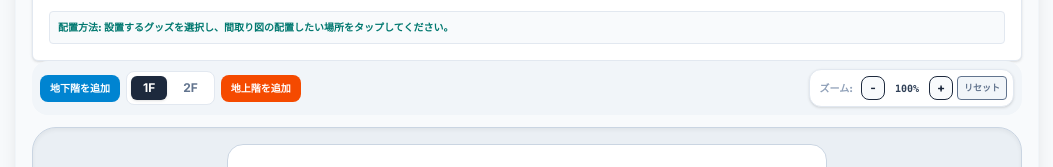
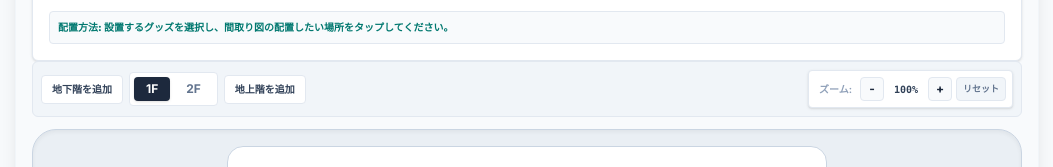
Before and after one commit to duck-ahiru-Z/mushi, a Next.js app: page /map in a window 1280 px wide. Shown: the part 399-566 px from the top of the page, without its empty margins (113-1166 px from the left). Built offline with nearby package versions, Linux system fonts and the light colour scheme; no server answers.

Commit message:
style: 階層セレクター（FloorSelector）からカラフルな配色や過度な丸みを排除し、シャープな単色枠線デザインに変更

```diff
--- a/src/components/map/FloorSelector.tsx
+++ b/src/components/map/FloorSelector.tsx
@@ -26,22 +26,22 @@ export function FloorSelector({
   setZoom,
 }: FloorSelectorProps) {
   return (
-    <div className="flex items-center justify-between gap-2 mb-3 bg-slate-100 p-2 rounded-2xl flex-wrap">
+    <div className="flex items-center justify-between gap-2 mb-3 bg-slate-100 p-2 rounded-md flex-wrap border border-slate-200">
       {/* 左: 階数操作 */}
-      <div className="flex items-center gap-1.5">
+      <div className="flex items-center gap-1.5 flex-wrap">
         <button
           onClick={onAddLowerFloor}
-          className="px-2.5 py-1.5 rounded-lg text-[10px] font-bold bg-sky-600 hover:bg-sky-700 text-white transition"
+          className="px-2.5 py-1.5 rounded text-[10px] font-bold bg-white border border-slate-200 text-slate-700 hover:bg-slate-50 transition"
         >
           地下階を追加
         </button>
 
-        <div className="flex items-center gap-1 bg-white p-1 rounded-lg border border-slate-200 overflow-x-auto max-w-[150px] sm:max-w-none">
+        <div className="flex items-center gap-1 bg-white p-1 rounded border border-slate-200 overflow-x-auto max-w-[150px] sm:max-w-none">
           {floors.sort((a, b) => a - b).map((floor) => (
             <button
               key={floor}
               onClick={() => setCurrentFloor(floor)}
-              className={`px-3 py-1 rounded-md text-xs font-bold transition ${
+              className={`px-3 py-1 rounded text-xs font-bold transition ${
                 currentFloor === floor ? "bg-slate-800 text-white shadow-sm" : "text-slate-500 hover:bg-slate-50"
               }`}
             >
@@ -52,7 +52,7 @@ export function FloorSelector({
 
         <button
           onClick={onAddUpperFloor}
-          className="px-2.5 py-1.5 rounded-lg text-[10px] font-bold bg-orange-600 hover:bg-orange-700 text-white transition"
+          className="px-2.5 py-1.5 rounded text-[10px] font-bold bg-white border border-slate-200 text-slate-700 hover:bg-slate-50 transition"
         >
           地上階を追加
         </button>
@@ -60,7 +60,7 @@ export function FloorSelector({
         {mode === "edit" && floors.length > 1 && (
           <button
             onClick={onDeleteCurrentFloor}
-            className="px-2.5 py-1.5 rounded-lg text-[10px] font-bold bg-red-50 text-red-600 border border-red-200 hover:bg-red-100 transition"
+            className="px-2.5 py-1.5 rounded text-[10px] font-bold bg-red-50 text-red-700 border border-red-200 hover:bg-red-100 transition"
           >
             この階を削除
           </button>
@@ -68,26 +68,26 @@ export function FloorSelector({
       </div>
 
       {/* 右: ズーム調整ボタン */}
-      <div className="flex items-center gap-1 bg-white p-1.5 rounded-xl border border-slate-200 shadow-sm ml-auto">
-        <span className="text-[10px] font-black text-slate-400 px-1">ズーム:</span>
+      <div className="flex items-center gap-1 bg-white p-1.5 rounded border border-slate-200 shadow-sm ml-auto">
+        <span className="text-[10px] font-bold text-slate-400 px-1">ズーム:</span>
         <button
           onClick={() => setZoom(Math.max(0.4, Number((zoom - 0.1).toFixed(2))))}
-          className="w-6 h-6 flex items-center justify-center bg-slate-50 hover:bg-slate-200 border rounded-lg text-xs font-bold"
+          className="w-6 h-6 flex items-center justify-center bg-slate-50 hover:bg-slate-200 border border-slate-200 rounded text-xs font-bold"
         >
           -
         </button>
-        <span className="text-[10px] font-black text-slate-700 min-w-[36px] text-center font-mono">
+        <span className="text-[10px] font-bold text-slate-700 min-w-[36px] text-center font-mono">
           {Math.round(zoom * 100)}%
         </span>
         <button
           onClick={() => setZoom(Math.min(1.6, Number((zoom + 0.1).toFixed(2))))}
-          className="w-6 h-6 flex items-center justify-center bg-slate-50 hover:bg-slate-200 border rounded-lg text-xs font-bold"
+          className="w-6 h-6 flex items-center justify-center bg-slate-50 hover:bg-slate-200 border border-slate-200 rounded text-xs font-bold"
         >
           +
         </button>
         <button
           onClick={() => setZoom(typeof window !== "undefined" && window.innerWidth < 640 ? 0.55 : 1)}
-          className="text-[9px] font-bold bg-slate-100 hover:bg-slate-200 px-1.5 py-1 rounded border text-slate-500"
+          className="text-[9px] font-bold bg-slate-100 hover:bg-slate-200 px-1.5 py-1 rounded border border-slate-200 text-slate-500"
         >
           リセット
         </button>
```
